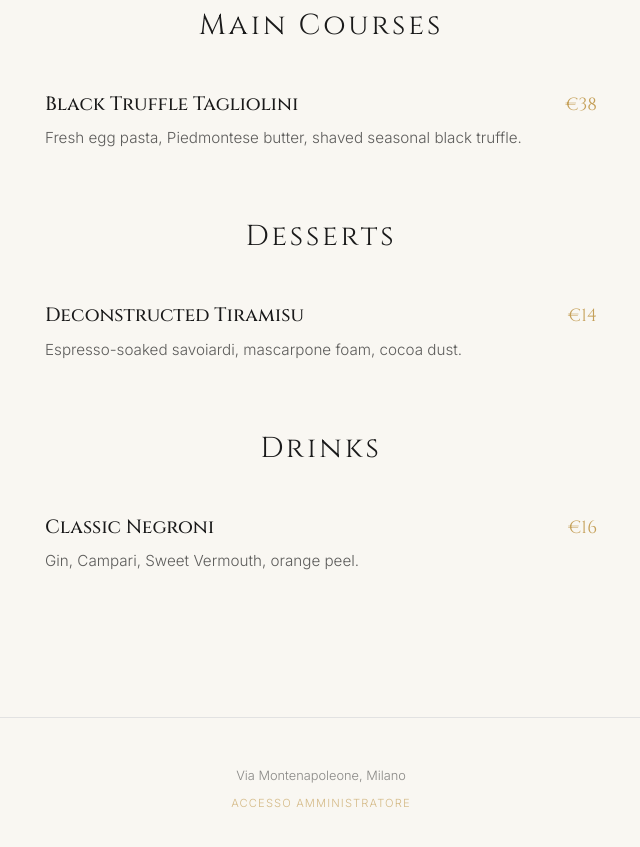
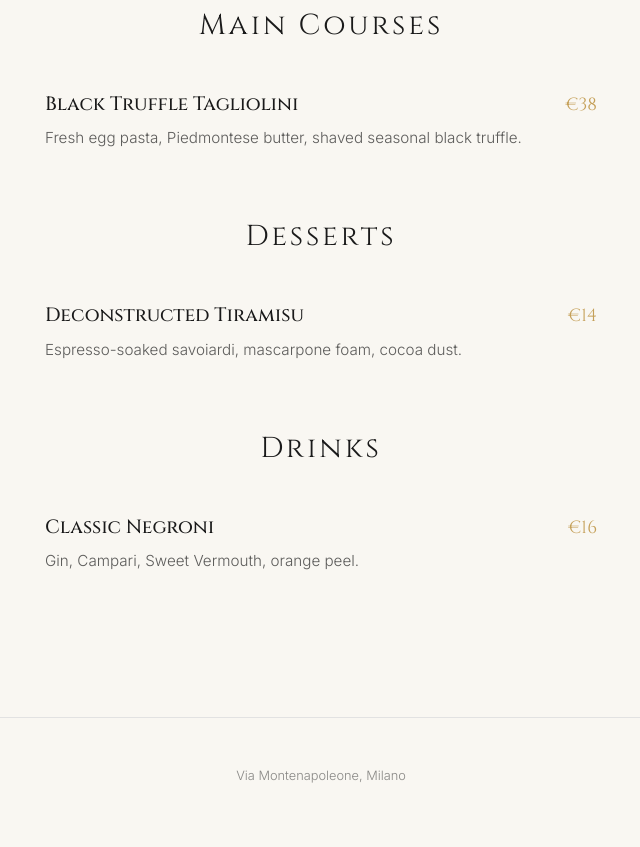
Before and after one commit to ozgenocelik/aura-bistro, a plain HTML site: page index.html in a window 1280 px wide. Shown: the part 614-1461 px from the top of the page, without its empty margins (319-959 px from the left). Drawn offline with nearby package versions, Linux system fonts and the light colour scheme; no server answers.

Commit message:
UI: hide admin panel link from public menu

```diff
--- a/index.html
+++ b/index.html
@@ -32,7 +32,6 @@
 
     <footer class="bistro-footer">
         <p>Via Montenapoleone, Milano</p>
-        <a href="admin.html" class="admin-link">Accesso Amministratore</a>
     </footer>
 
     <!-- Supabase Client -->
```
